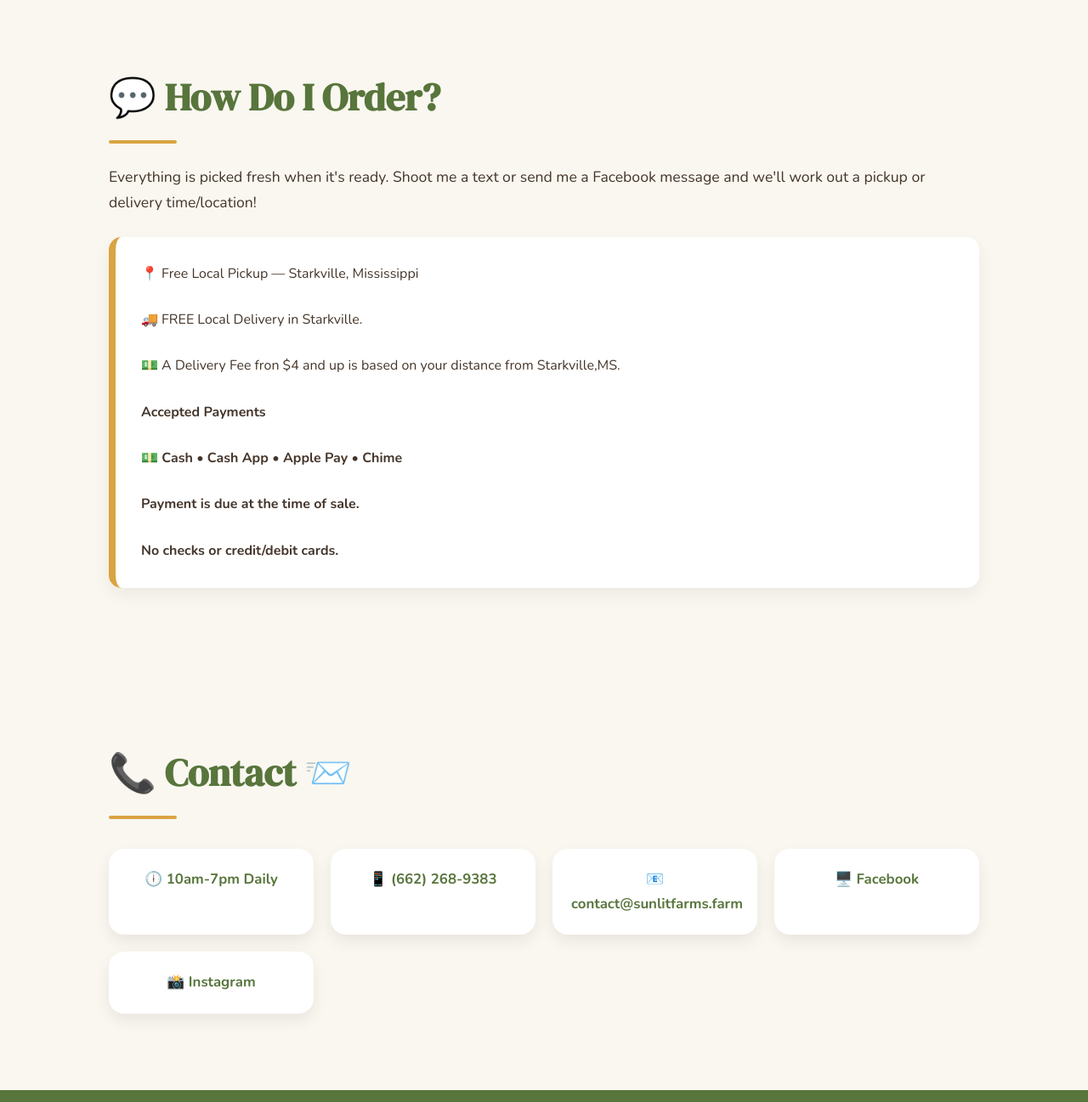
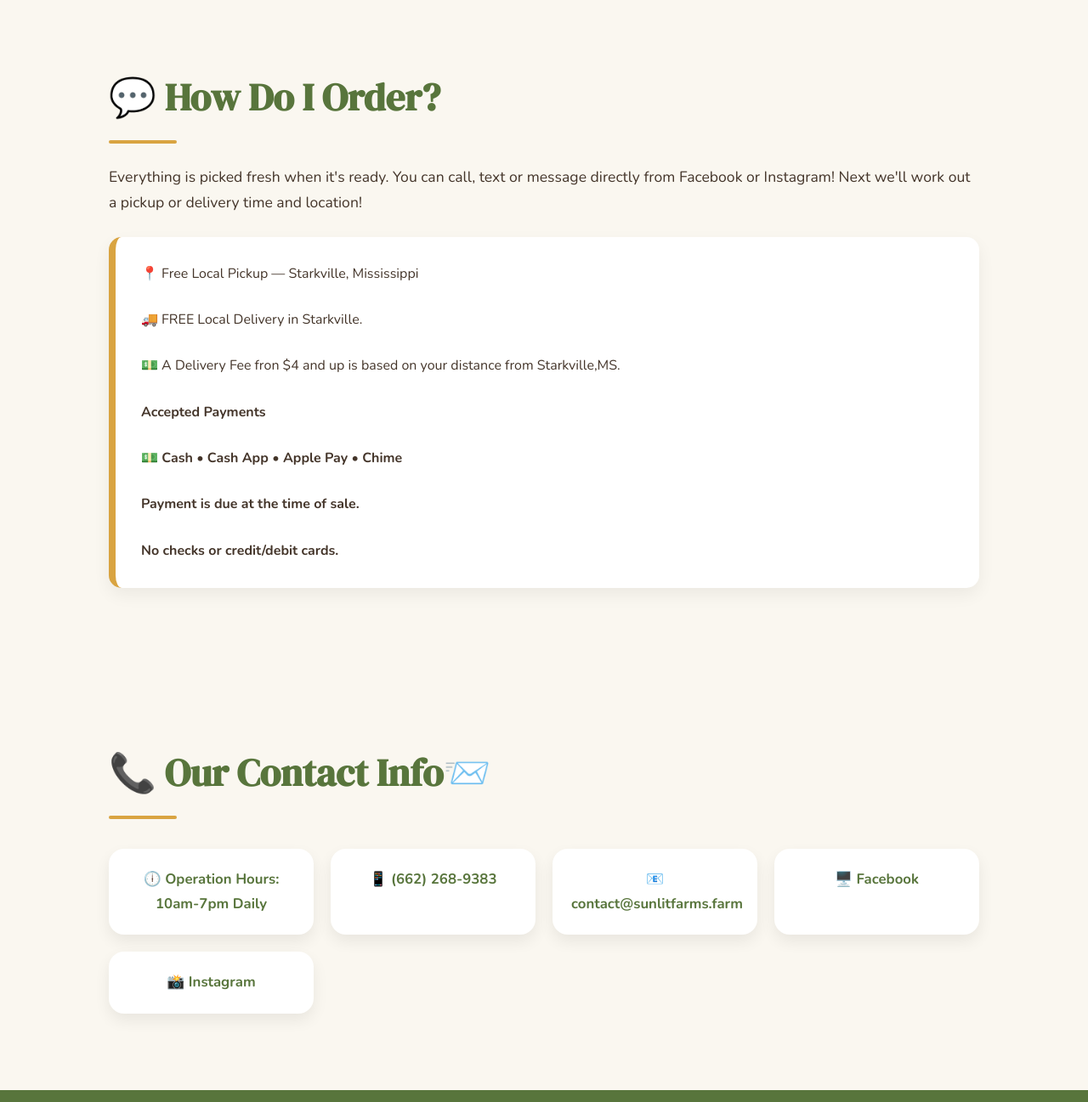
Before and after one commit to SunLitFarms/SunlitFarms, a plain HTML site: page index.html in a window 1280 px wide. Shown: the part 2816-4113 px from the top of the page at 85% size. Drawn offline with nearby package versions, Linux system fonts and the light colour scheme.

Commit message:
Revise contact section and operation hours
Updated contact information and operation hours in index.html.

```diff
--- a/index.html
+++ b/index.html
@@ -249,7 +249,8 @@ Available Fresh, Dried or Powdered!
 
 Everything is picked fresh when it's ready.
 
-Shoot me a text or send me a Facebook message and we'll work out a pickup or delivery time/location!
+You can call, text or message directly from Facebook or Instagram!
+Next we'll work out a pickup or delivery time and location!
 
 </p>
 
@@ -277,7 +278,7 @@ Shoot me a text or send me a Facebook message and we'll work out a pickup or del
 
 <section id="contact">
 
-<h2>📞 Contact 📨 </h2>
+<h2>📞 Our Contact Info📨 </h2>
 
 <div class="contact-grid">
 
@@ -286,7 +287,7 @@ Shoot me a text or send me a Facebook message and we'll work out a pickup or del
   <a href="🗓️ Availability">
 
 🕕
-
+Operation Hours:
 10am-7pm Daily
 
 </a>
@@ -294,7 +295,6 @@ Shoot me a text or send me a Facebook message and we'll work out a pickup or del
 <a href="tel:+16622689383">
 
 📱
-
 (662) 268-9383
 
 </a>
```
